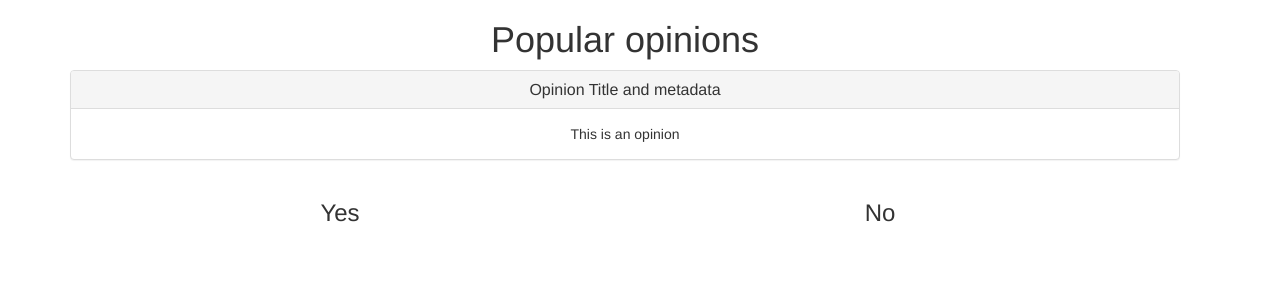
After one commit to MicFrohlich/ScoreSettler, a Django app: page / in a window 1280 px wide. The commit adds this page. Shown: the top 300 px of the page. Run offline with Django 3.2, Linux system fonts and the light colour scheme; parts of the project's set-up code (start-up, migrations or seed data) failed here and were passed over; some libraries are stand-ins or nearby versions.

Commit message:
Added Opinion Model

```diff
--- a/opinions/models.py
+++ b/opinions/models.py
@@ -4,3 +4,5 @@ from __future__ import unicode_literals
 from django.db import models
 
 # Create your models here.
+class Opinion(models.Model):
+    title = models.CharField(max_length=255)
--- a/opinions/templates/base.html
+++ b/opinions/templates/base.html
@@ -5,10 +5,13 @@
     {% block title %}
         <title>Popular Opinions</title>
     {% endblock title %}
+    <!-- Latest compiled and minified CSS -->
+    <link rel="stylesheet" href="https://maxcdn.bootstrapcdn.com/bootstrap/3.3.7/css/bootstrap.min.css" integrity="sha384-BVYiiSIFeK1dGmJRAkycuHAHRg32OmUcww7on3RYdg4Va+PmSTsz/K68vbdEjh4u" crossorigin="anonymous">
     </head>
     <body>
         {% block content %}
 
         {% endblock content %}
+    <script src="https://maxcdn.bootstrapcdn.com/bootstrap/3.3.7/js/bootstrap.min.js" integrity="sha384-Tc5IQib027qvyjSMfHjOMaLkfuWVxZxUPnCJA7l2mCWNIpG9mGCD8wGNIcPD7Txa" crossorigin="anonymous"></script>
     </body>
 </html>
--- a/opinions/templates/opinions/index.html
+++ /dev/null
@@ -1,4 +0,0 @@
-{% extends "base.html" %}
-{% block content %}
-    <h1>Popular opinions</h1>
-{% endblock content %}
--- /dev/null
+++ b/opinions/templates/opinions/opinion_view.html
@@ -0,0 +1,23 @@
+{% extends "base.html" %} {% block content %}
+<div class="container">
+    <div class="row col-md-12">
+        <h1 class="text-center">Popular opinions</h1>
+    </div>
+    <div class="row col-md-12">
+        <div class="panel panel-default">
+            <div class="panel-heading">
+                <h3 class="panel-title text-center">Opinion Title and metadata</h3>
+            </div>
+            <div class="panel-body text-center">
+                This is an opinion
+            </div>
+        </div>
+    </div>
+    <div class="row col-md-6">
+        <h3 class="text-center">Yes</h3>
+    </div>
+    <div class="row col-md-6">
+        <h3 class="text-center">No</h3>
+    </div>
+</div>
+{% endblock content %}
--- a/opinions/views.py
+++ b/opinions/views.py
@@ -1,9 +1,13 @@
 # -*- coding: utf-8 -*-
 from __future__ import unicode_literals
-
+from django.views.generic.list import ListView
 from django.shortcuts import render
+from models import *
 
 # Create your views here.
+class OpinonListView(ListView):
+    model = Opinion
+
 def index(request):
-    template = "templates/opinions/index.html"
+    template = "opinions/opinion_view.html"
     return render(request,template)
--- a/popular_opinion/settings.py
+++ b/popular_opinion/settings.py
@@ -37,6 +37,7 @@ INSTALLED_APPS = [
     'django.contrib.sessions',
     'django.contrib.messages',
     'django.contrib.staticfiles',
+    'opinions',
 ]
 
 MIDDLEWARE = [
--- a/popular_opinion/urls.py
+++ b/popular_opinion/urls.py
@@ -19,5 +19,5 @@ from opinions import views as opinions
 
 urlpatterns = [
     url(r'^admin/', admin.site.urls),
-    url(r'^home/', opinions.index, name="home")
+    url(r'^$', opinions.index, name="home")
 ]
```
Also changed, not shown: 1 other file.
